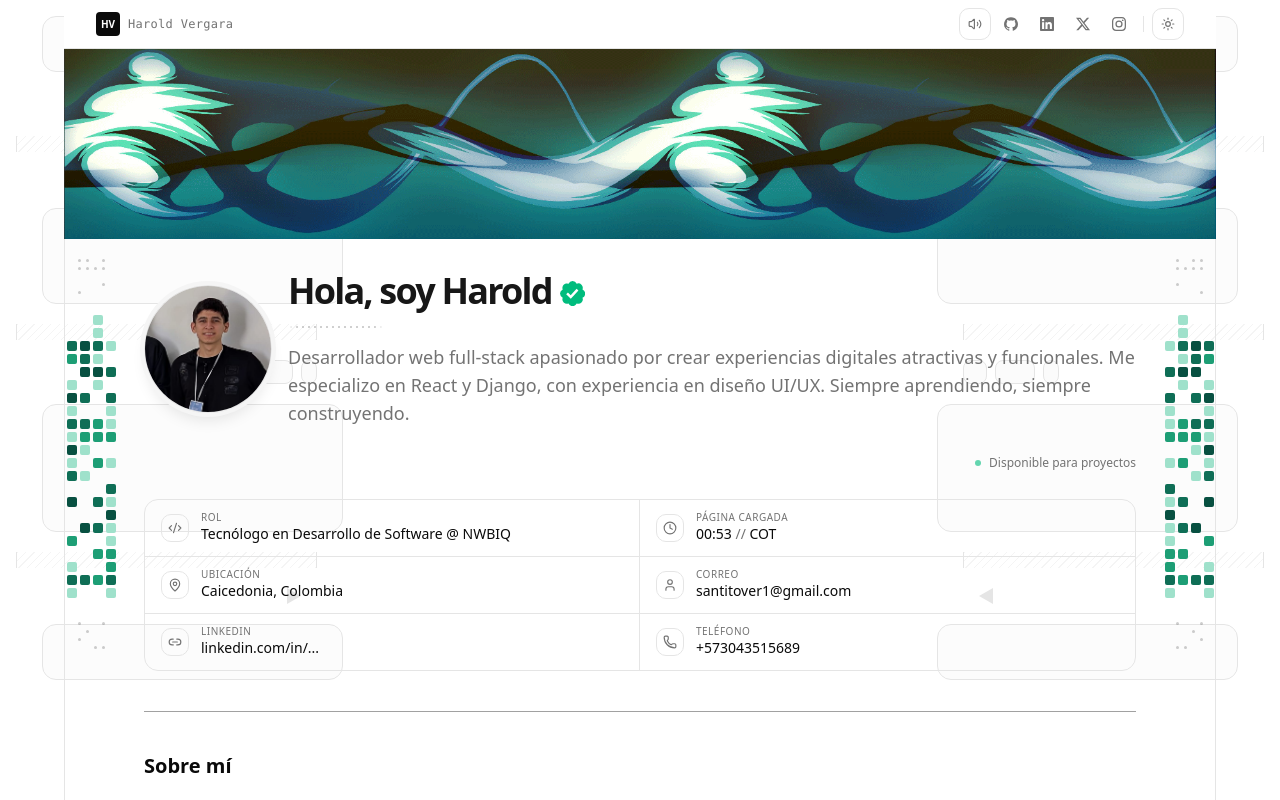
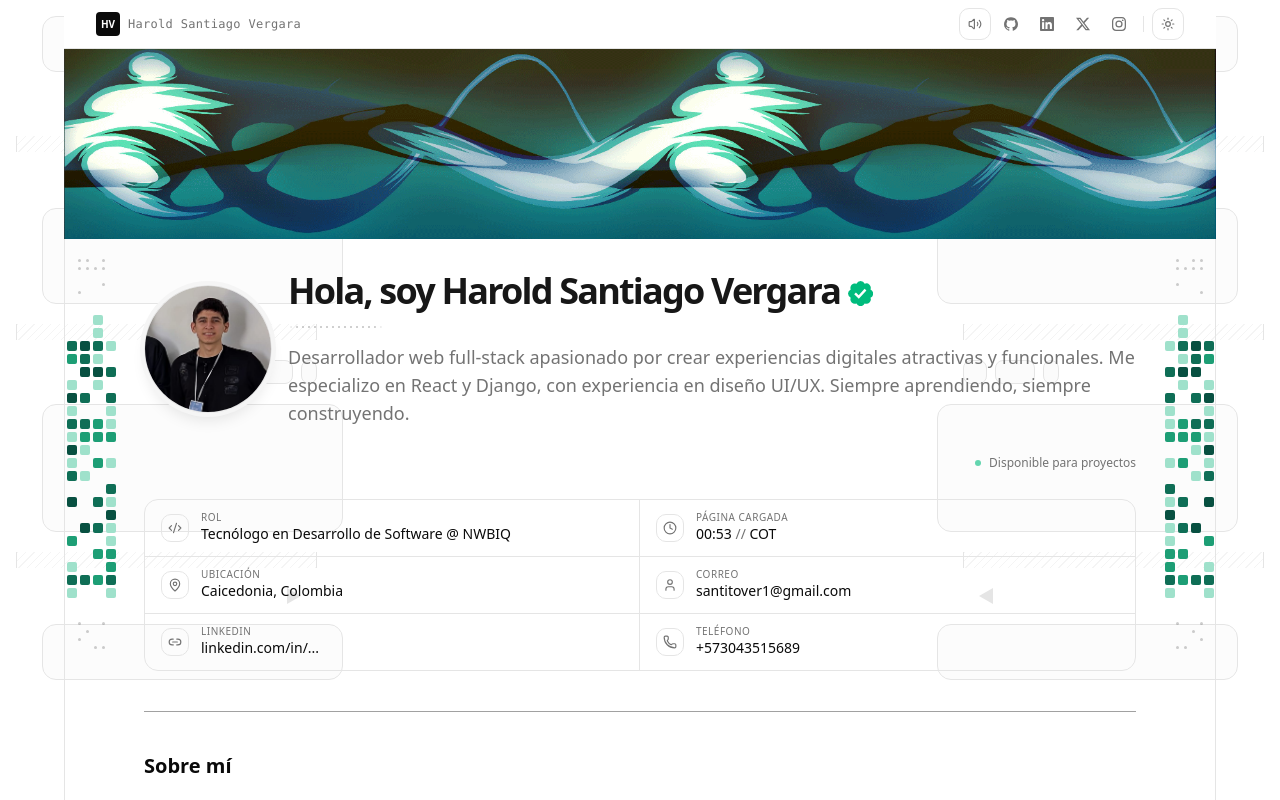
Before and after one commit to haroldsantiago/portafolio, a Next.js app: page / in a window 1280 px wide. Shown: the top 800 px of the page. Built offline with nearby package versions, Linux system fonts and the light colour scheme.

Commit message:
Update name to Harold Santiago Vergara

```diff
--- a/src/app/page.tsx
+++ b/src/app/page.tsx
@@ -114,7 +114,7 @@ export default function Page() {
                 <div className="flex flex-col gap-2 min-w-0">
                   <FadeIn delay={DELAY}>
                     <h1 className="flex items-center gap-2 text-2xl font-semibold tracking-tighter text-neutral-900 dark:text-neutral-100 sm:text-3xl lg:text-4xl">
-                      Hola, soy {DATA.name.split(" ")[0]}
+                      Hola, soy {DATA.name}
                       <svg
                         viewBox="0 0 24 24"
                         className="h-[0.7em] w-[0.7em] text-emerald-500 translate-y-0.5"
--- a/src/data/resume.tsx
+++ b/src/data/resume.tsx
@@ -22,7 +22,7 @@ import { Ai } from "@/components/ui/svgs/ai";
 import { Agents } from "@/components/ui/svgs/agents";
 
 export const DATA = {
-  name: "Harold Vergara",
+  name: "Harold Santiago Vergara",
   initials: "HV",
   url: "https://haroldsantiago.github.io",
   location: "Caicedonia, Colombia",
```
